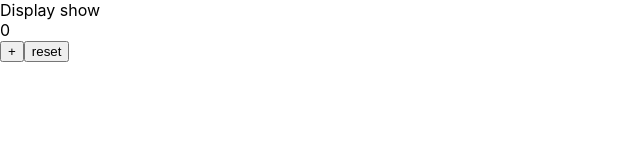
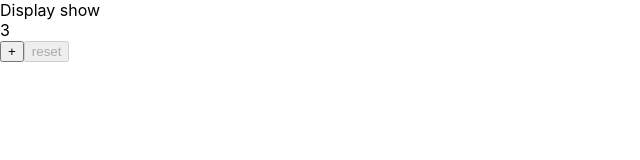
Before and after one commit to lergnom/counter, a React (Create React App) app: page / in a window 1280 px wide. Shown: the top 160 px of the page, without its empty margins (0-640 px from the left). Built offline with nearby package versions, Linux system fonts and the light colour scheme.

Commit message:
added useEffect

```diff
--- a/src/Counter/Button/Button.tsx
+++ b/src/Counter/Button/Button.tsx
@@ -3,11 +3,12 @@ import React from "react";
 type ButtonsTypeProps = {
     buttonClickOnHandler: (str: string) => void
     btnName: string
+    isDisabled: boolean
 }
 
-export const Button = ({buttonClickOnHandler, btnName}: ButtonsTypeProps) => {
+export const Button = ({buttonClickOnHandler, btnName, isDisabled}: ButtonsTypeProps) => {
     return (
-        <button onClick={() => {
+        <button disabled={isDisabled} onClick={() => {
             buttonClickOnHandler(btnName)
         }}>{btnName}</button>
     )
--- a/src/Counter/Counter.tsx
+++ b/src/Counter/Counter.tsx
@@ -1,24 +1,55 @@
-import React, {useState} from "react";
+import React, {useEffect, useState} from "react";
 import {Display} from "./Display/Display";
 import {Button} from "./Button/Button";
 
 export const Counter = () => {
-    const maxValue = 5;
+    type  ButtonValuesTypeProps = {
+        id: number
+        name: string
+        isDisabled: boolean
+    }
+    type CounterTypeProps = {
+        [buttons: string]: ButtonValuesTypeProps
+    }
+
+    const startValue = 3
+    const maxValue = 8;
     const btnInc = '+'
     const btnReset = 'reset'
 
-    const [state, setState] = useState(0)
+    const [buttonValues, setButtonValues] = useState<CounterTypeProps>({
+        btnInc: {id: 1, name: btnInc, isDisabled: false},
+        btnReset: {id: 1, name: btnReset, isDisabled: true}
+    })
+
+
+    const [state, setState] = useState(startValue)
+
+    useEffect(() => {
+        if (state === maxValue) {
+            setButtonValues({...buttonValues, btnInc: {...buttonValues.btnInc, isDisabled: true}})
+        }
+        if (state === startValue) {
+            setButtonValues({...buttonValues, btnReset: {...buttonValues.btnReset, isDisabled: true}})
+        }
+    }, [state])
+
 
     function addInc() {
         if (state < maxValue) {
-            return setState(state + 1)
+            setState(state + 1)
+            const copy = {...buttonValues, btnReset: {...buttonValues.btnReset, isDisabled: false}}
+            setButtonValues(copy)
+
         }
     }
 
+
     function resetValue() {
-        setState(0)
+        setState(startValue)
+        setButtonValues({...buttonValues, btnInc: {...buttonValues.btnInc, isDisabled: false}})
+
     }
-
 
     const buttonClickOnHandler = (btnName: string) => {
         if (btnName === btnInc) {
@@ -31,10 +62,14 @@ export const Counter = () => {
 
     return (
         <>
+
             Display show
             <Display state={state}/>
-            <Button buttonClickOnHandler={buttonClickOnHandler} btnName={btnInc}/>
-            <Button buttonClickOnHandler={buttonClickOnHandler} btnName={btnReset}/>
+            <Button buttonClickOnHandler={buttonClickOnHandler} btnName={buttonValues.btnInc.name}
+                    isDisabled={buttonValues.btnInc.isDisabled}/>
+            <Button buttonClickOnHandler={buttonClickOnHandler} btnName={buttonValues.btnReset.name}
+                    isDisabled={buttonValues.btnReset.isDisabled}
+            />
         </>
     )
 }
```
